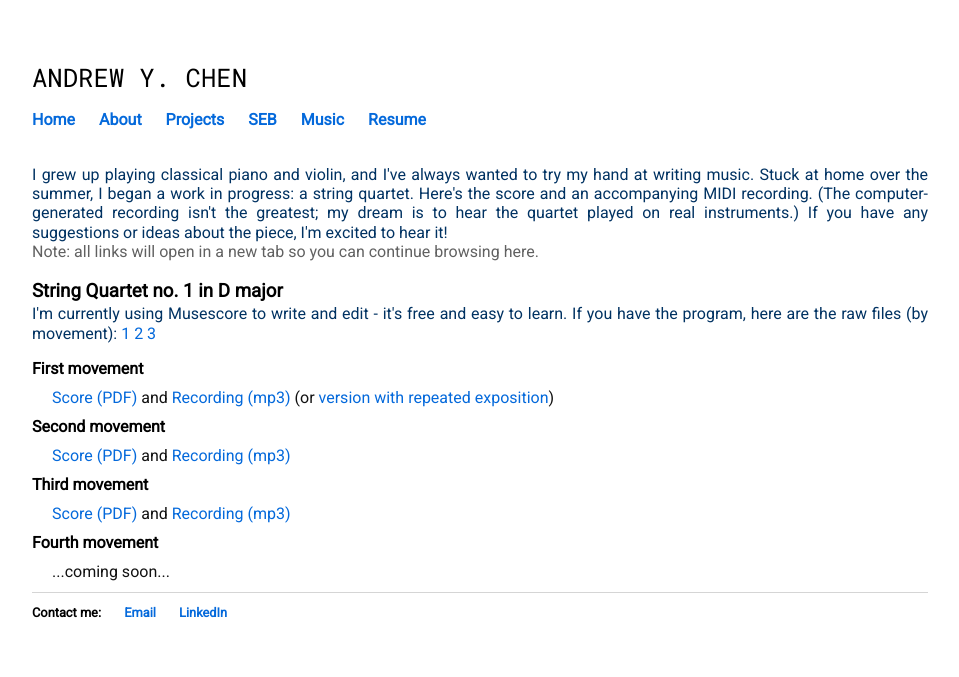
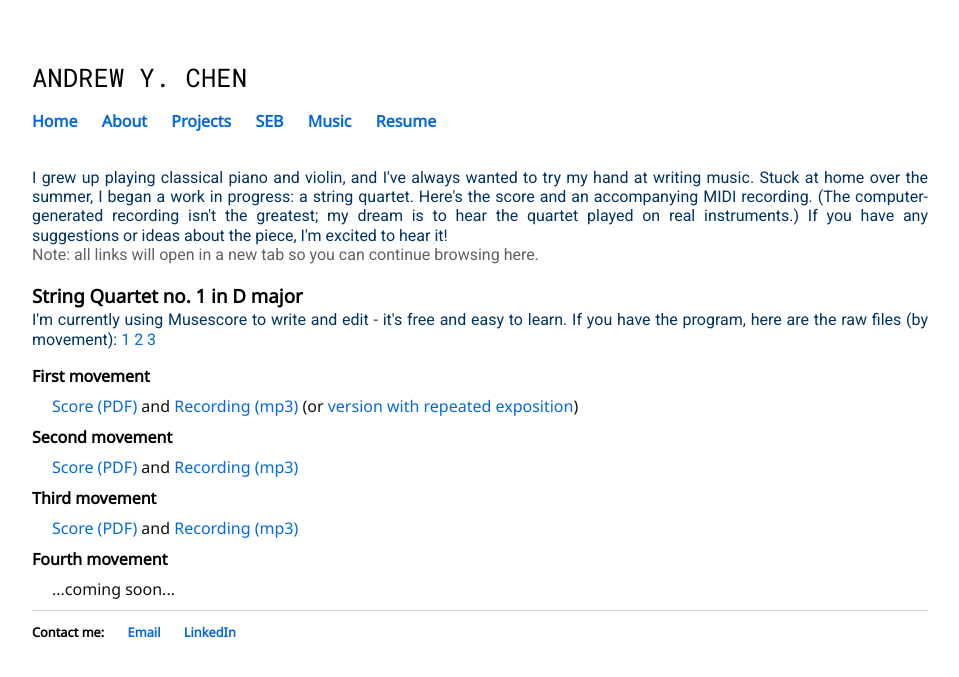
Before and after one commit to carbonheliumnitrogen/carbonheliumnitrogen.github.io, a Jekyll site: the page built from music.html, in a window 1280 px wide. Shown: the top 677 px of the page, without its empty margins (160-1119 px from the left). Built offline with Jekyll 4.4.1, drawn with Linux system fonts in a browser that asks for light colours.

Commit message:
Update main.css

```diff
--- a/css/main.css
+++ b/css/main.css
@@ -1,6 +1,7 @@
 @import url('https://fonts.googleapis.com/css?family=Roboto');
 @import url('https://fonts.googleapis.com/css?family=Roboto+Slab');
 @import url('https://fonts.googleapis.com/css?family=Roboto+Mono');
+@import url('https://fonts.googleapis.com/css?family=Noto+Sans');
 
 body {
     margin: 60px auto;
@@ -14,7 +15,7 @@
     text-transform: uppercase;
 }
 nav ul, footer ul {
-    font-family:'Roboto', 'Helvetica', 'Sans-Serif';
+    font-family:'Noto Sans', 'Roboto', 'Sans-Serif';
     padding-bottom: 20px;
     padding-top: 0px;
     padding-left: 0px;
@@ -37,22 +38,22 @@
 
 h1 {
     font-size: 2em;
-    font-family:'Roboto', 'Helvetica', 'Sans-Serif';
+    font-family:'Noto Sans', 'Roboto', 'Sans-Serif';
 }
 h2 {
-    font-family:'Roboto', 'Helvetica', 'Sans-Serif';
+    font-family:'Noto Sans', 'Roboto', 'Sans-Serif';
 }
 h3 {
-    font-family:'Roboto', 'Helvetica', 'Sans-Serif';
+    font-family:'Noto Sans', 'Roboto', 'Sans-Serif';
 }
 h4 {
-    font-family:'Roboto', 'Helvetica', 'Sans-Serif';
+    font-family:'Noto Sans', 'Roboto', 'Sans-Serif';
     margin-block-start: -1em;
     margin-block-end: 0em;
 }
 p {
     font-size: 1em;
-    font-family:'Roboto', 'Sans-Serif';
+    font-family:'Noto Sans', 'Roboto', 'Sans-Serif';
     line-height: 1.2em;
     color: #111;
     text-align: justify;
@@ -66,13 +67,13 @@
 ul.posts {
     margin: 20px auto 40px;
     font-size: 1.5em;
-    font-family:'Roboto', 'Helvetica', 'Sans-Serif';
+    font-family:'Noto Sans', 'Roboto', 'Sans-Serif';
 }
 
 li {
     margin: 20px auto 40px;
     font-size: 1em;
-    font-family:'Roboto', 'Helvetica', 'Sans-Serif';
+    font-family:'Noto Sans', 'Roboto', 'Sans-Serif';
 }
 ul.posts li {
     list-style: none;
```
